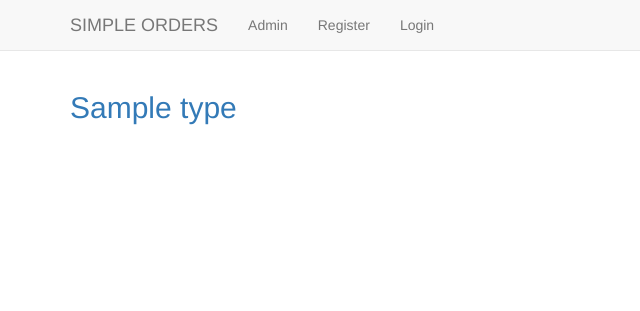
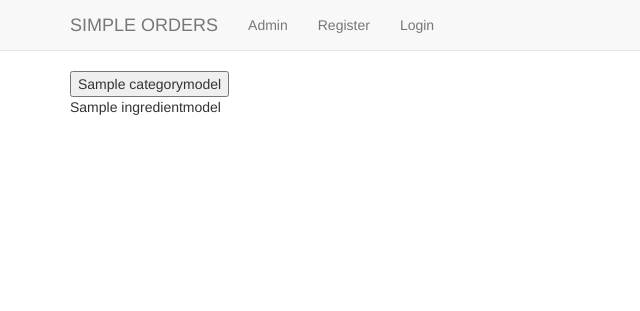
Before and after one commit to michalkorsak/simple_orders, a Django app: template app/templates/orders.html in a window 1280 px wide. Shown: the top 311 px of the page, without its empty margins (0-640 px from the left). Run offline with Django 3.2, Linux system fonts and the light colour scheme; tables that the repository leaves empty hold one stand-in row (values such as "Sample post"); the template is opened without the code that fills it: values that come from a table or form of the project are taken from there, most other values are stand-ins (such as "Sample title", 1, 10 or a date in 2020); some libraries are stand-ins or nearby versions.

Commit message:
ingredients.

```diff
--- a/app/templates/orders.html
+++ b/app/templates/orders.html
@@ -1,9 +1,19 @@
 {% extends "base/base.html" %}
+
+
   {% block content %}
-{% for type in types %}
-    <div>
-        <h2><a href="">{{ type }}</a></h2>
-    </div>
+{% for category in categories %}
+
+
+<div class="dropdown">
+  <button onclick="myFunction()" class="dropbtn">{{category.category_name}}</button>
+  {% for ingredient in category.ingredientmodel_set.all %}
+	<div id="myDropdown" class="dropdown-content">
+    <div>{{ingredient.ingredient_name}}</div>
+  </div>
+</div>
+
+    {% endfor %}
 {% endfor %}
 
 {% endblock %}
--- a/app/views.py
+++ b/app/views.py
@@ -7,7 +7,7 @@ from django.http import HttpResponseRedirect, HttpResponse
 from django.urls import reverse
 from django.contrib.auth.decorators import login_required
 
-from app.models import IngredientModel
+from app.models import IngredientModel, CategoryModel
 
 
 def index(request):
@@ -15,8 +15,10 @@ def index(request):
 
 
 def orders(request):
+    categories = CategoryModel.objects.all()
     ingredients = IngredientModel.objects.all()
-    return render(request, 'orders.html', {'ingredients': ingredients})
+    return render(request, 'orders.html', {'categories': categories,
+                                           'ingredients': ingredients})
 
 
 @login_required
```
Also changed, not shown: app/templates/css/css.html (added).
